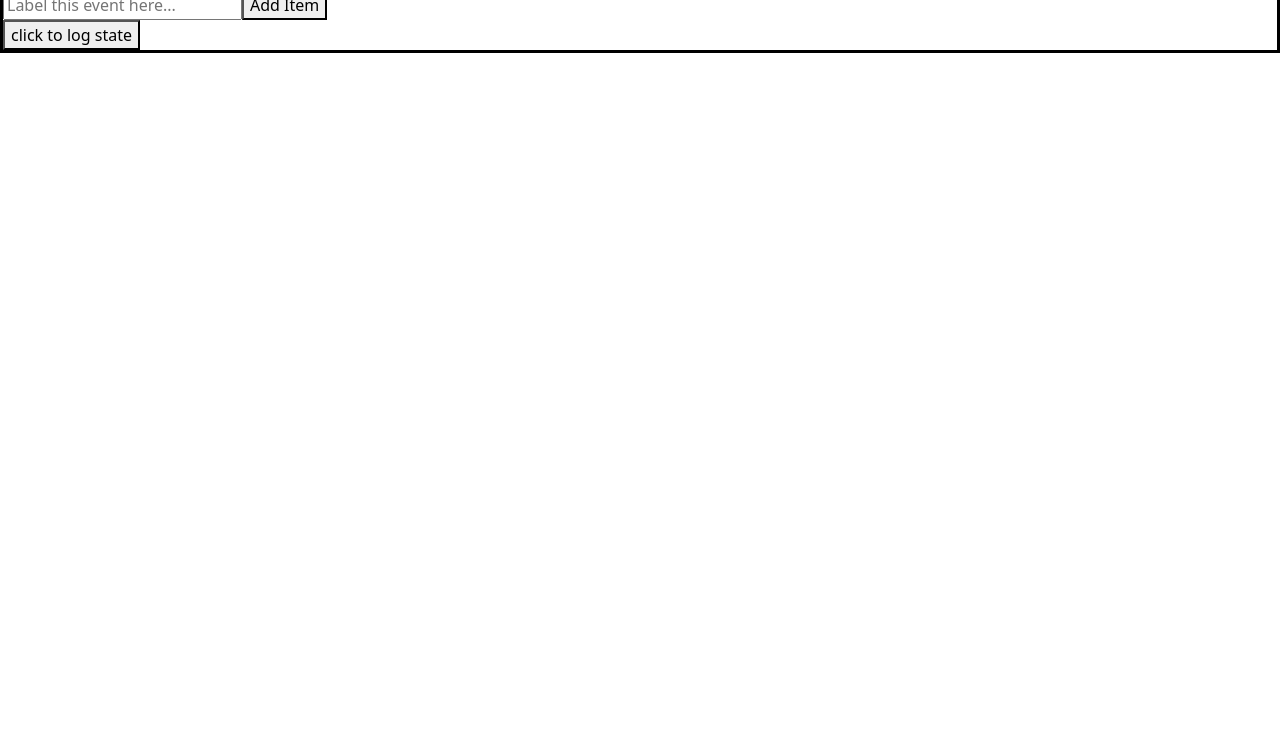
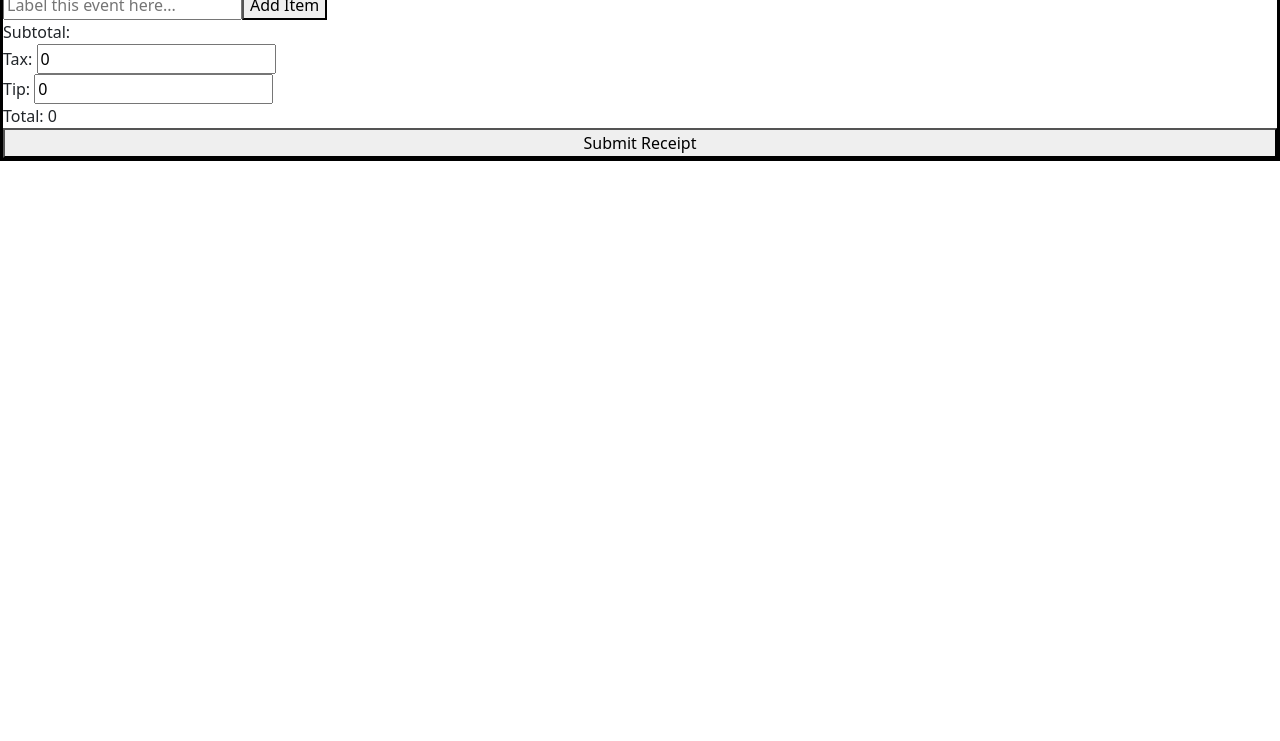
Before and after one commit to Silence-of-the-LANs/PayUpPal, a React app: page /editreceipt in a window 1280 px wide. Shown: the part 59-800 px from the top of the page. Built offline with nearby package versions, Linux system fonts and the light colour scheme.

Commit message:
finished edit receipt component

```diff
--- a/client/Store.js
+++ b/client/Store.js
@@ -35,6 +35,9 @@ export const receiptDataReducer = (state = {}, action) => {
       });
       return { ...state, items: newItemList };
     case 'ADD_ITEM':
+      if (!state.items) {
+        return { ...state, items: [action.newItem] };
+      }
       return { ...state, items: [...state.items, action.newItem] };
     default:
       return state;
--- a/client/components/EditReceipt.js
+++ b/client/components/EditReceipt.js
@@ -1,9 +1,15 @@
-import React, { useReducer, useEffect, useContext } from 'react';
+import React, { useReducer, useState, useContext } from 'react';
 import { ReceiptDataContext } from '../Store';
 import IndividualItem from './IndividualItem';
 
 const EditReceipt = () => {
   const [receiptDataState, dispatch] = useContext(ReceiptDataContext);
+  const [tax, setTax] = useState(
+    receiptDataState.miscItems ? receiptDataState.miscItems.tax : 0
+  );
+  const [tip, setTip] = useState(
+    receiptDataState.miscItems ? receiptDataState.miscItems.tip : 0
+  );
   const addItem = () => {
     let newItem = {
       quantity: 1,
@@ -13,6 +19,27 @@ const EditReceipt = () => {
     };
     dispatch({ type: 'ADD_ITEM', newItem });
   };
+  const submitReceipt = () => {};
+  const subTotal = receiptDataState.items
+    ? parseFloat(
+        receiptDataState.items
+          .reduce((a, b) => {
+            return a + b.totalPrice;
+          }, 0)
+          .toFixed(2)
+      )
+    : 0;
+  let total = parseFloat(
+    [subTotal, tax, tip]
+      .reduce((a, b) => {
+        if (isNaN(b)) {
+          b = 0;
+          return a + b;
+        }
+        return a + b;
+      }, 0)
+      .toFixed(2)
+  );
   return (
     <div style={{ border: 'solid black' }}>
       <div>
@@ -36,15 +63,35 @@ const EditReceipt = () => {
           </table>
         )}
       </div>
-      {receiptDataState.miscItems &&
-        Object.keys(receiptDataState.miscItems).map((item, index) => {
-          return (
-            <p>
-              {item}: {receiptDataState.miscItems[item]}
-            </p>
-          );
-        })}
-      <button>click to log state</button>
+      <div id='misc-form'>
+        <label>Subtotal: {receiptDataState.items && subTotal}</label>
+        <label>
+          Tax:{' '}
+          <input
+            type='number'
+            min='0'
+            value={tax}
+            step='0.01'
+            onChange={(e) => setTax(parseFloat(e.target.value))}
+            // onChange={changeTax}
+          />
+        </label>
+        <label>
+          Tip:{' '}
+          <input
+            type='number'
+            min='0'
+            value={tip}
+            step='0.01'
+            onChange={(e) => setTip(parseFloat(e.target.value))}
+            // onChange={changeTip}
+          />
+        </label>
+        <label>Total: {total}</label>
+        <button type='submit' onSubmit={submitReceipt}>
+          Submit Receipt
+        </button>
+      </div>
     </div>
   );
 };
--- a/client/components/IndividualItem.js
+++ b/client/components/IndividualItem.js
@@ -11,22 +11,22 @@ const IndividualItem = (props) => {
   const [totalPrice, setTotalPrice] = useState(item.totalPrice);
   const changePricePerItem = (e) => {
     setPricePerItem(e.target.value);
-    setTotalPrice(e.target.value * quantity);
+    setTotalPrice(parseFloat((e.target.value * quantity).toFixed(2)));
     let PPI = e.target.value;
-    let TP = e.target.value * quantity;
+    let TP = parseFloat((e.target.value * quantity).toFixed(2));
     updateItem(PPI, TP, quantity);
   };
   const changeTotalPrice = (e) => {
     setTotalPrice(e.target.value);
-    setPricePerItem(e.target.value / quantity);
-    let PPI = e.target.value / quantity;
+    setPricePerItem(parseFloat((e.target.value / quantity).toFixed(2)));
+    let PPI = parseFloat((e.target.value / quantity).toFixed(2));
     let TP = e.target.value;
     updateItem(PPI, TP, quantity);
   };
   const changeQuantity = (e) => {
     setQuantity(e.target.value);
-    setTotalPrice(pricePerItem * e.target.value);
-    let TP = pricePerItem * e.target.value;
+    setTotalPrice(parseFloat((pricePerItem * e.target.value).toFixed(2)));
+    let TP = parseFloat((pricePerItem * e.target.value).toFixed(2));
     let quant = e.target.value;
     updateItem(pricePerItem, TP, quant);
   };
--- a/public/style.css
+++ b/public/style.css
@@ -3,32 +3,14 @@
   background-color: rgb(73, 164, 248);
 }
 
-
-.MuiGrid-spacing-xs-8 {
-  margin: 0px auto 5px auto;
-  width: 100%;
+#misc-form {
+  display: flex;
+  flex-direction: column;
 }
-
-.MuiDropzonePreviewList-image {
-  height: 40vh;
-  max-width: 35vh;
-}
-
-.MuiDropzoneArea-root {
-  height: 50vh;
-}
-
-.MuiDropzoneArea-icon {
-  display: none;
-}
-
-/* .item-input {
-  display: inline-block;
-  flex-direction: row;
-} */
 
 .item-header {
   display: table-header-group;
+}
 
 .paid {
   text-decoration: line-through;
@@ -41,5 +23,4 @@
 
 .friends-container {
   margin: 5vw;
-
 }
--- a/server/api/receipts.js
+++ b/server/api/receipts.js
@@ -79,6 +79,7 @@ router.post('/', upload, async (req, res, next) => {
       obj.maxY = text.boundingPoly.vertices[3].y;
       return obj;
     });
+
     // sort minY values from lowest to highest
     let sortByY = textBounds
       .sort((a, b) => {
@@ -132,7 +133,9 @@ router.post('/', upload, async (req, res, next) => {
         .join(' ');
       return joinLines;
     });
+
     const itemList = checkIfItem(textByLines);
+
     console.log(itemList);
     res.send(itemList);
   } catch (err) {
```
Also changed, not shown: server/api/helperFunctions.js (+8 -2 lines).
